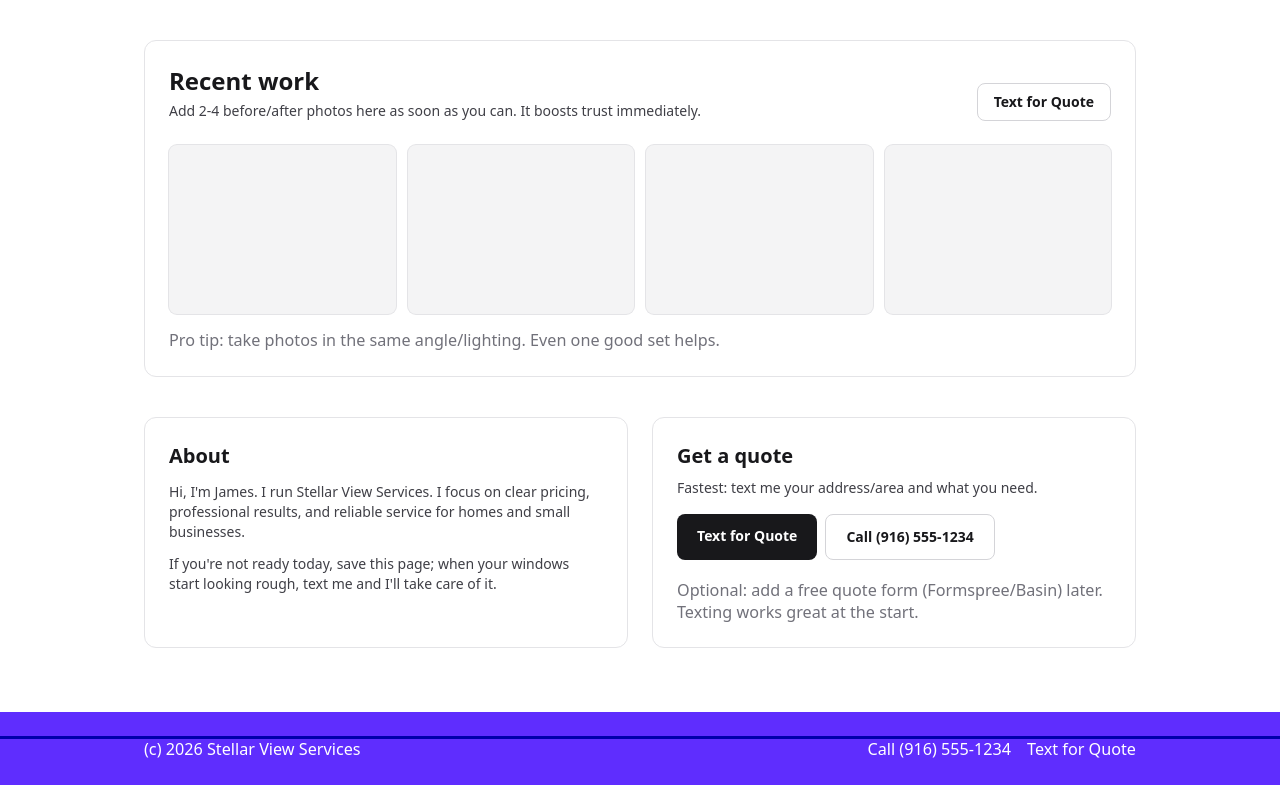
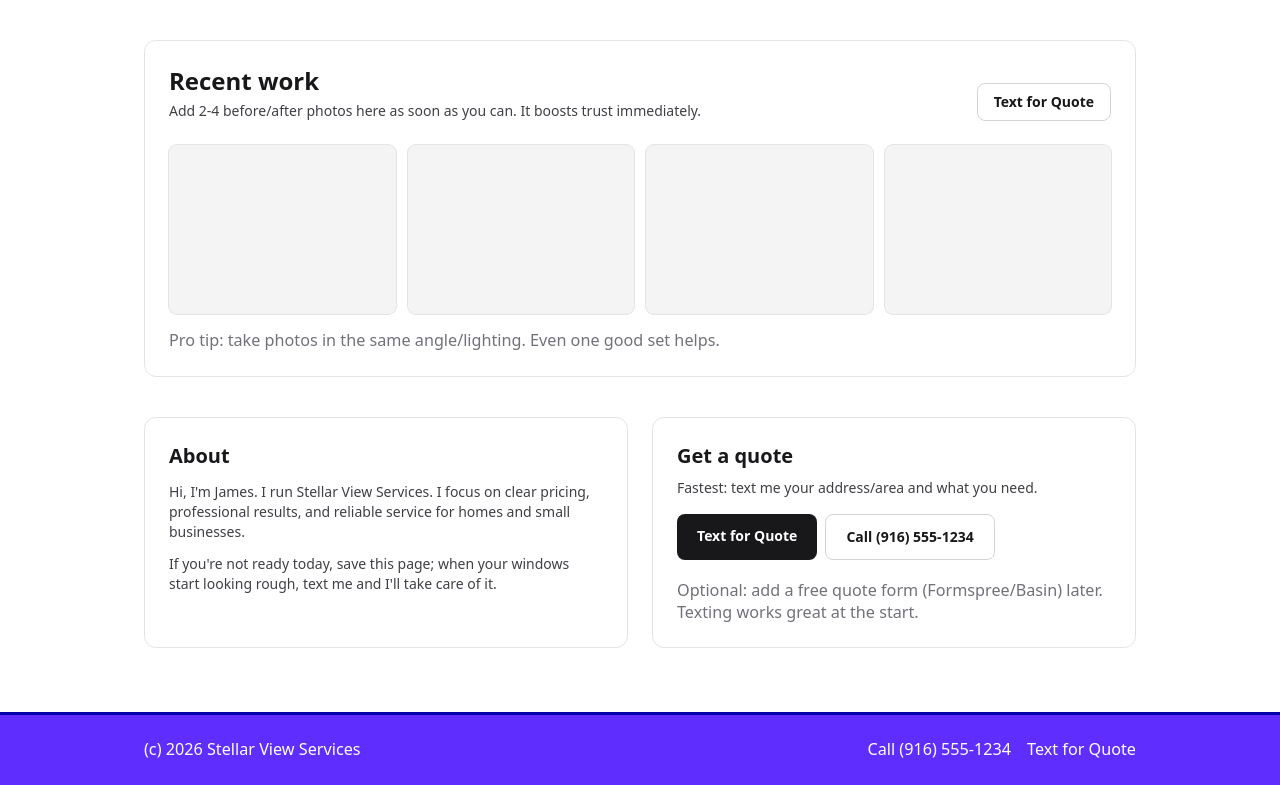
Before and after one commit to jamesmiller2404/stellar-view-cleaning, a Next.js app: page / in a window 1280 px wide. Shown: the part 2094-2879 px from the top of the page. Built offline with nearby package versions, Linux system fonts and the light colour scheme.

Commit message:
modified footer

```diff
--- a/app/page.tsx
+++ b/app/page.tsx
@@ -402,9 +402,9 @@ export default function Page() {
 
       </section>
 
-      <footer className="mt-6 bg-[#5f2dfe] py-6 text-xs text-white shadow-sm">
+      <footer className="mt-6 bg-[#5f2dfe] pb-6 text-xs text-white shadow-sm">
         <hr className="h-[3px] w-full border-0 bg-[#0000ab]" />
-        <div className="mx-auto flex max-w-5xl flex-col gap-2 px-4 sm:flex-row sm:items-center sm:justify-between">
+        <div className="mx-auto flex max-w-5xl flex-col gap-2 px-4 pt-6 sm:flex-row sm:items-center sm:justify-between">
           <div>
             (c) {new Date().getFullYear()} {BUSINESS_NAME}
           </div>
```
